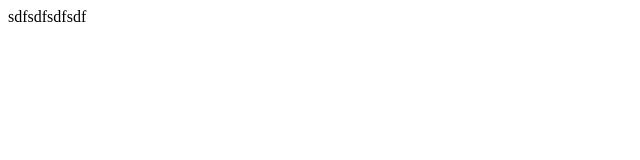
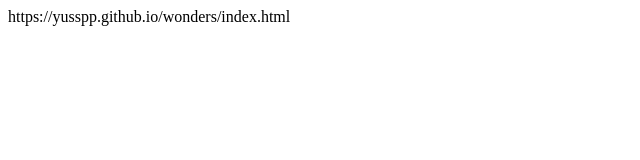
Before and after one commit to yusspp/wonders, a plain HTML site: page index.html in a window 1280 px wide. Shown: the whole page, without its empty margins (0-640 px from the left). Drawn offline with Linux system fonts and the light colour scheme.

Commit message:
Update index.html

```diff
--- a/index.html
+++ b/index.html
@@ -7,6 +7,6 @@
     <title>Document</title>
 </head>
 <body>
-    sdfsdfsdfsdf
+    https://yusspp.github.io/wonders/index.html
 </body>
 </html>
```
